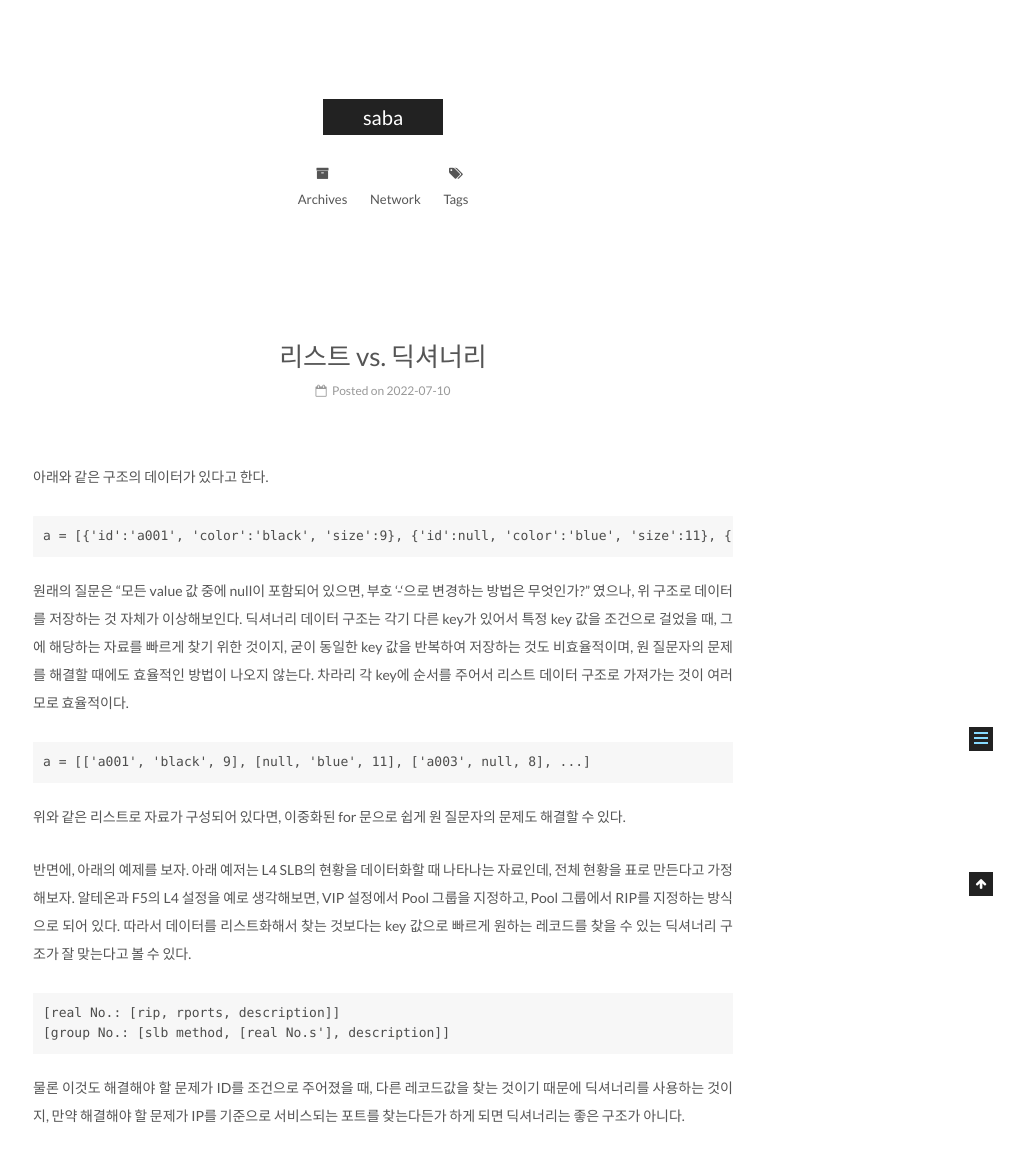
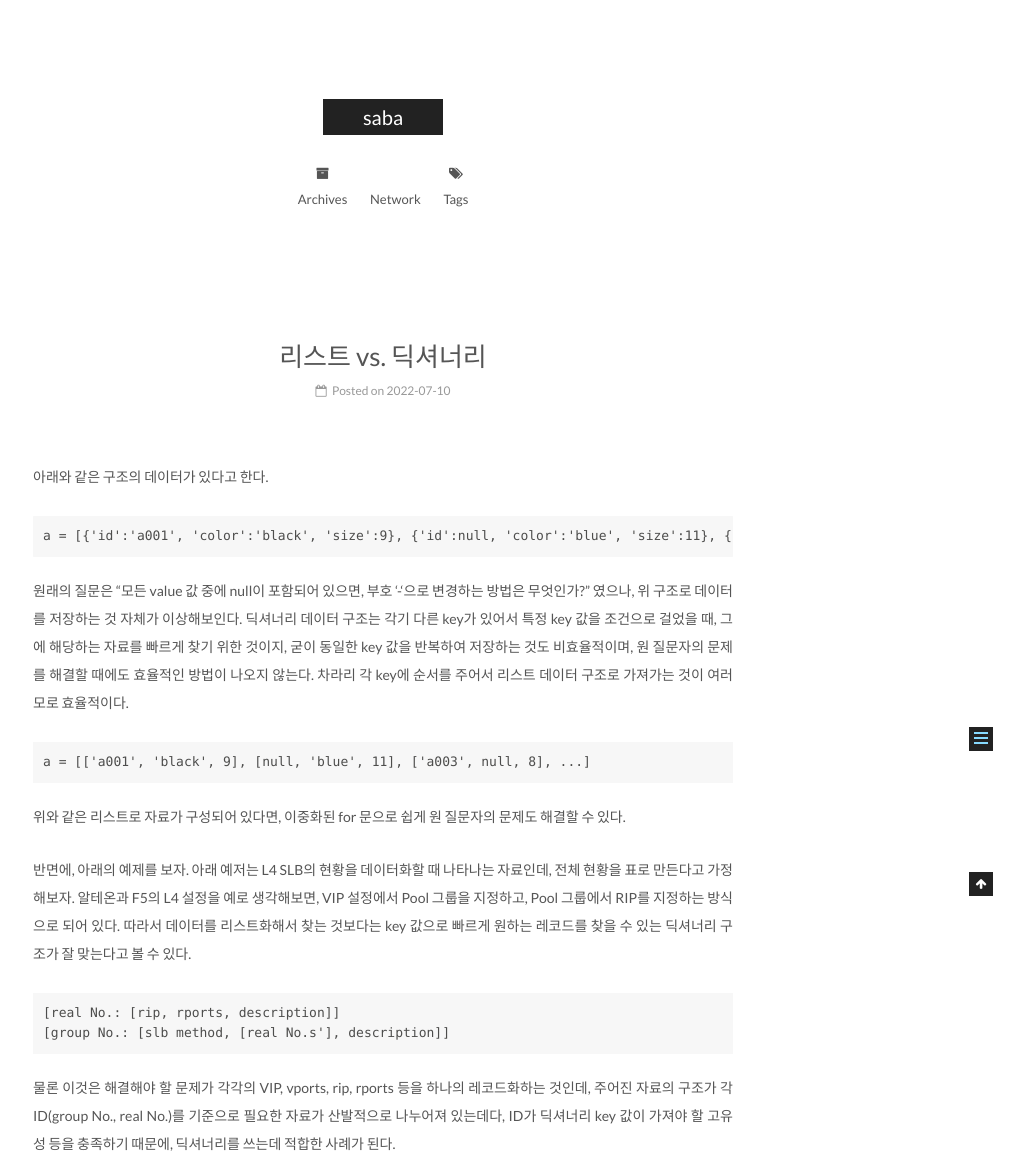
Before and after one commit to saba4good/saba4good.github.io, a Jekyll site: the page built from _posts/2022-07-10-list-vs-dictionary.md, in a window 1280 px wide, cut to the strip 104-1255 px from the top of the page. Shown: the whole strip, without its empty margins (257-1280 px from the left). Built offline with Jekyll 4.4.1, drawn with Linux system fonts in a browser that asks for light colours.

Commit message:
딕셔너리 활용의 조건

````diff
--- a/_posts/2022-07-10-list-vs-dictionary.md
+++ b/_posts/2022-07-10-list-vs-dictionary.md
@@ -19,4 +19,4 @@
 [real No.: [rip, rports, description]]
 [group No.: [slb method, [real No.s'], description]]
 ```
-물론 이것도 해결해야 할 문제가 ID를 조건으로 주어졌을 때, 다른 레코드값을 찾는 것이기 때문에 딕셔너리를 사용하는 것이지, 만약 해결해야 할 문제가 IP를 기준으로 서비스되는 포트를 찾는다든가 하게 되면 딕셔너리는 좋은 구조가 아니다.
+물론 이것은 해결해야 할 문제가 각각의 VIP, vports, rip, rports 등을 하나의 레코드화하는 것인데, 주어진 자료의 구조가 각 ID(group No., real No.)를 기준으로 필요한 자료가 산발적으로 나누어져 있는데다, ID가 딕셔너리 key 값이 가져야 할 고유성 등을 충족하기 때문에, 딕셔너리를 쓰는데 적합한 사례가 된다.
````
